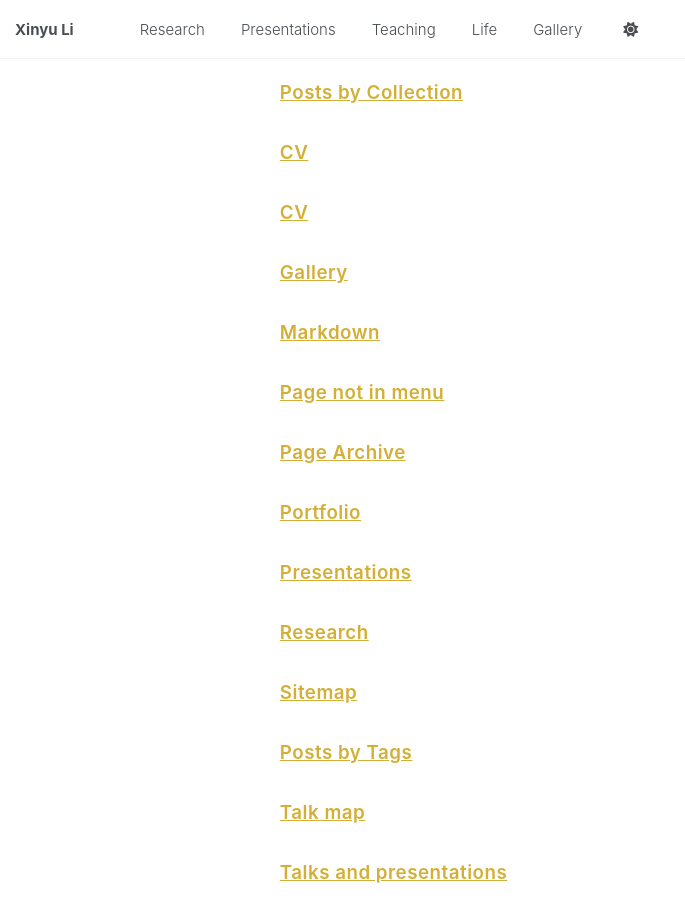
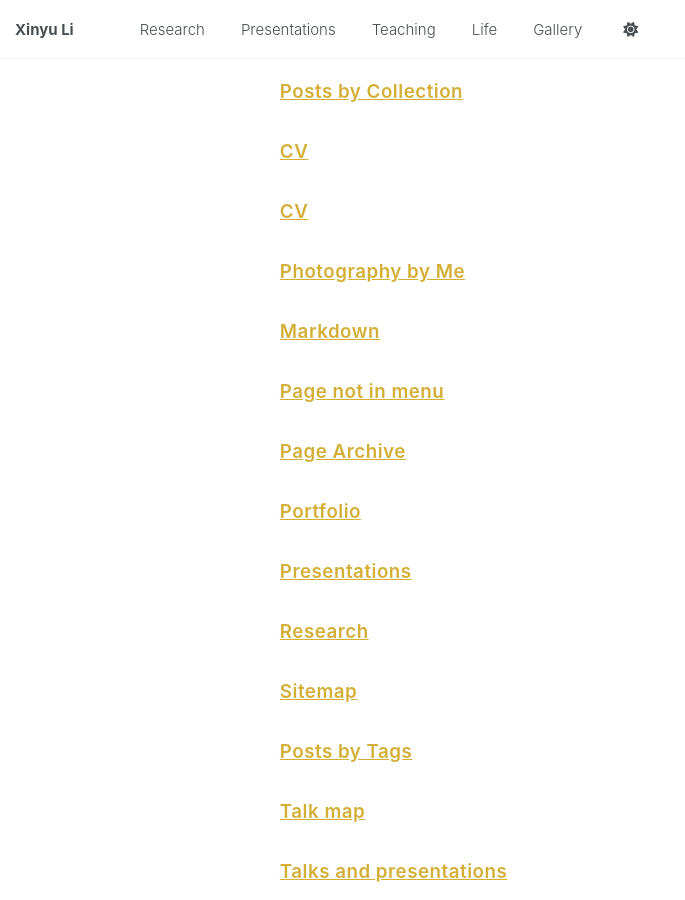
Before and after one commit to Levilixinyu/Levilixinyu.github.io, a Jekyll site: the page built from _pages/page-archive.html, in a window 1280 px wide and 900 px high, scrolled down 308 px. Shown: the whole window, without its empty margins (0-685 px from the left). Built offline with Jekyll 4.4.1, drawn with Linux system fonts in a browser that asks for light colours; a style sheet for code colours, icons or effects is not loaded.

Commit message:
Update gallery.html

```diff
--- a/_pages/gallery.html
+++ b/_pages/gallery.html
@@ -1,6 +1,6 @@
 ---
 layout: single
-title: "Gallery"
+title: "Photography by Me"
 permalink: /gallery/
 author_profile: true
 ---
```
Also changed, not shown: other parts of _pages/gallery.html (+1 -1 lines).
